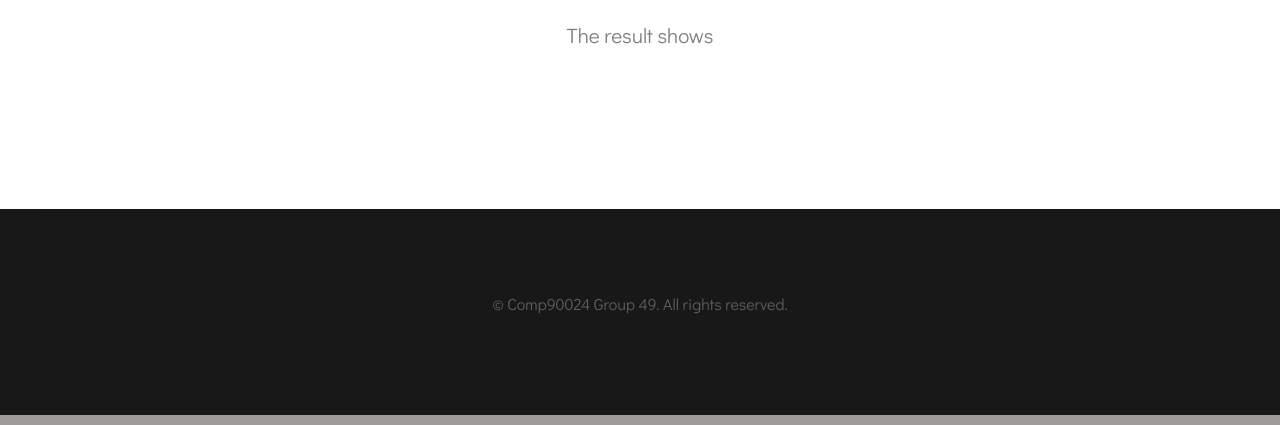
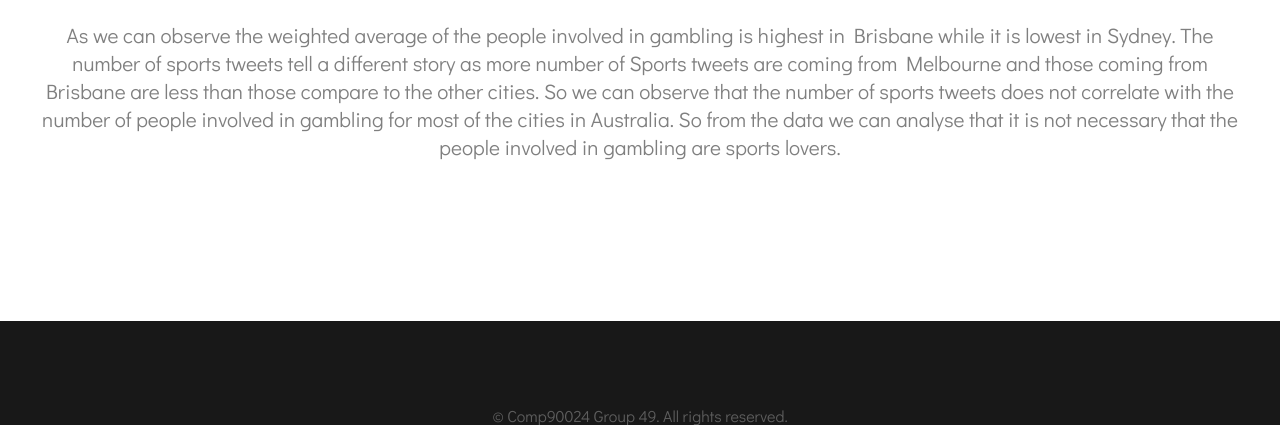
Before and after one commit to vedantchauhan/cluster-n-cloud-computing, a Flask app: page /analysis_two in a window 1280 px wide. Shown: the part 1532-1957 px from the top of the page. Run offline with Flask 2, Linux system fonts and the light colour scheme; data that the repository does not hold is empty; some libraries are stand-ins or nearby versions.

Commit message:
Frontend

```diff
--- a/web/templates/analysis_three.html
+++ b/web/templates/analysis_three.html
@@ -167,7 +167,10 @@
             <td><div id="barchart_values1" style="width: 500px; height: 400px"></div></td>
              </tr>
             </table></center>
-            <span class="byline">The result shows</span>
+            <span class="byline">From the data, marriage is not a disaster. If we have a look at the sentiment score of the cities,
+        we can see that Sydney(city with highest weighted average) has pretty good Sentiment Score and that of Brisbane(city with
+        lowest weighted average) is less than that of Sydney. So the observations contradicts the belief that the happiness of
+        the people is inversely proportional to the marital status.</span>
     </div>
   </div>
 </div>
--- a/web/templates/analysis_two.html
+++ b/web/templates/analysis_two.html
@@ -116,7 +116,12 @@
 			<center><div id="geochart" style="width: 1200px; height: 400px ;"></div></center>
 			<h3>Chart Representing the analysis</h3>
 			<center><div id="curve_chart" style="width: 900px; height: 500px"></div></center>
-			<br><span class="byline">The result shows
+			<br><span class="byline">As we can observe the weighted average of the people involved in gambling is highest in Brisbane
+while it is lowest in Sydney. The number of sports tweets tell a different story as more number of
+Sports tweets are coming from Melbourne and those coming from Brisbane are less than those
+compare to the other cities. So we can observe that the number of sports tweets does not correlate with
+the number of people involved in gambling for most of the cities in Australia. So from the data we can
+analyse that it is not necessary that the people involved in gambling are sports lovers.
 			</span>
 		</div>
 	</div>
```
Also changed, not shown: web/templates/analysis_four.html (+6 -2 lines), web/templates/analysis_one.html (+5 -2 lines). Lines whose indentation alone changed are shown as unchanged.
